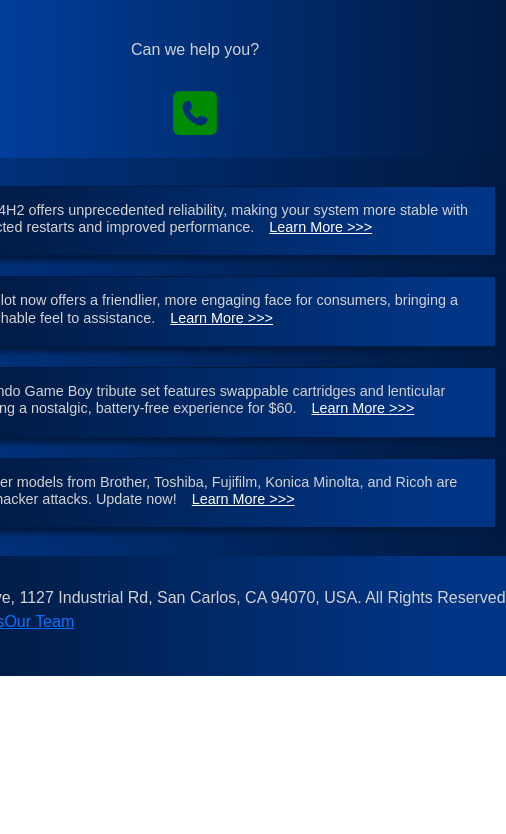
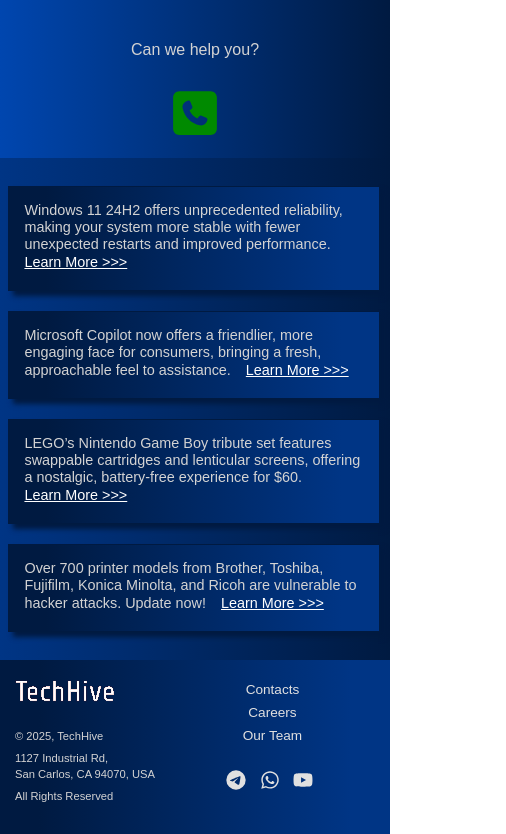
Before and after one commit to Alex-B012/techHive2, a React (Create React App) app: page / in a window 390 px wide. Shown: the part 933-1767 px from the top of the page, 506 px wide, since content can reach past the window. Before the commit the page ends 1609 px from the top, so only its background shows below. Built offline with nearby package versions, Linux system fonts and the light colour scheme; a web font is replaced by a local one.

Commit message:
footer completed

```diff
--- a/src/App.css
+++ b/src/App.css
@@ -16,7 +16,7 @@
   justify-content: center;
   display: grid;
   grid-template-columns: 1fr 0.4fr;
-  grid-template-rows: 60px 0fr 1fr 120px;
+  grid-template-rows: 60px 0fr 1fr 1fr;
   grid-template-areas:
     "header header"
     "video video"
@@ -28,10 +28,16 @@
   font-size: 16px;
 }
 
+@media screen and (max-width: 1500px) {
+  .App {
+    grid-template-rows: 60px 0fr 1fr 1fr;
+  }
+}
+
 @media screen and (max-width: 800px) {
   .App {
     grid-template-columns: 1fr;
-    grid-template-rows: 60px 0fr 1fr 1fr 120px;
+    grid-template-rows: 60px 0fr 1fr 1fr 1fr;
     grid-template-areas:
       "header "
       "video "
@@ -41,11 +47,10 @@
   }
 }
 
-
 @media screen and (max-width: 500px) {}
 
 @media screen and (max-height: 450px) and (max-width: 1000px) {
   .App {
-    grid-template-rows: 35px 0fr 1fr 120px;
+    grid-template-rows: 35px 0fr 1fr 1fr;
   }
 }
--- a/src/App.tsx
+++ b/src/App.tsx
@@ -16,6 +16,7 @@
   return (
     <div className="App">
       <Header />
+
       {isHomePage && <Video />}
       <Routes>
         <Route path="/" element={<Home />} />
--- a/src/components/Footer/AllRightsReserved/AllRightsReserved.tsx
+++ b/src/components/Footer/AllRightsReserved/AllRightsReserved.tsx
@@ -4,9 +4,12 @@
 function AllRightsReserved() {
    return (
       <div className="allRightsReserved__container">
-         <span className="allRightsReserved__span">{`${allRights.iconChar} ${allRights.year}, ${contact_info.company_name}, `}</span>
-         <span className="allRightsReserved__span">{`${contact_info.address}. `}</span>
-         <span className="allRightsReserved__span">{`${allRights.text}`}</span>
+         <div className="allRightsReserved__line">{`${allRights.iconChar} ${allRights.year}, ${contact_info.company_name} `}</div>
+         <div className="allRightsReserved__line ">
+            <span className="allRightsReserved__span">{`${contact_info.address.street}, `}</span>
+            <span className="allRightsReserved__span">{`${contact_info.address.city}, ${contact_info.address.state} ${contact_info.address.zipcode}, ${contact_info.address.country}`} </span>
+         </div>
+         <div className="allRightsReserved__line">{`${allRights.text}`}</div>
       </div>
    )
 }
--- a/src/components/Footer/AllRightsReserved/allRightsReserved.css
+++ b/src/components/Footer/AllRightsReserved/allRightsReserved.css
@@ -1,3 +1,28 @@
+.allRightsReserved__container {
+   display: grid;
+   grid-template-rows: 1fr 2fr 1fr;
+   row-gap: 5px;
+   font-size: 0.8em;
+   padding: 15px 0 0 30px;
+}
+
+.allRightsReserved__line {
+   display: grid;
+   white-space: nowrap;
+}
+
 .allRightsReserved__span {
    white-space: nowrap;
 }
+
+@media screen and (max-width: 700px) {
+   .allRightsReserved__container {
+      padding: 15px 0 0 15px;
+   }
+}
+
+@media screen and (max-width: 500px) {
+   .allRightsReserved__container {
+      font-size: 0.7em;
+   }
+}
--- a/src/components/Footer/Footer.tsx
+++ b/src/components/Footer/Footer.tsx
@@ -1,8 +1,9 @@
 import "./footer.css"
-import { headerLinks } from '../../data/data'
+import { headerLinks, headerOuterLinks } from '../../data/data'
 import Logo from '../Logo/Logo'
 import AllRightsReserved from './AllRightsReserved/AllRightsReserved'
 import FooterNav from "./FooterNav/FooterNav"
+import OuterLinks from "../OuterLinks/OuterLinks"
 
 function Footer() {
    return (
@@ -10,8 +11,14 @@
          <div className="footer__brandInfo">
             <Logo link={headerLinks[0]} />
             <AllRightsReserved />
+         </div>
+         <div className="footer__contantInfo">
             <FooterNav />
          </div>
+         <div className="footer__socials">
+            <OuterLinks links={headerOuterLinks} />
+         </div>
+
       </footer>
    )
 }
--- a/src/components/Footer/FooterNav/footerNav.css
+++ b/src/components/Footer/FooterNav/footerNav.css
@@ -0,0 +1,28 @@
+.footerNav__container {
+   display: grid;
+   grid-template-columns: repeat(3, minmax(80px, 90px));
+   column-gap: 10px;
+   align-items: center;
+   justify-content: center;
+   font-size: 0.95em;
+   text-align: center;
+}
+
+.footerNav__link {
+   text-decoration: none;
+   color: var(--link-color);
+}
+
+.footerNav__link:hover {
+   color: var(--link-color-hover)
+}
+
+@media screen and (max-width: 500px) {
+   .footerNav__container {
+      grid-template-columns: 1fr;
+      grid-template-rows: repeat(3, 1fr);
+      align-items: start;
+      row-gap: 3px;
+      font-size: 0.85em;
+   }
+}
--- a/src/components/Footer/footer.css
+++ b/src/components/Footer/footer.css
@@ -3,10 +3,60 @@
 }
 
 footer {
+   display: grid;
    grid-area: footer;
-   height: 120px;
    background-color: rgb(80, 80, 80);
    background: linear-gradient(270deg, var(--header-bg-color) 10%, var(--header-bg-color2)90%);
    /* box-shadow: -5px 0px 5px 5px var(--footer-bg-color-shadow); */
    z-index: 1;
 }
+
+.footer__section {
+   display: grid;
+   grid-template-columns: 0.3fr 1fr 0.3fr;
+   grid-template-areas:
+      "brandInfo contantInfo socials";
+   padding: 20px 0;
+   align-items: center;
+}
+
+.footer__brandInfo {
+   display: grid;
+   grid-area: brandInfo;
+   align-items: start;
+}
+
+.footer__contantInfo {
+   display: grid;
+   grid-area: contantInfo;
+   padding-top: 20px;
+}
+
+.footer__socials {
+   display: grid;
+   grid-area: socials;
+}
+
+@media screen and (max-width: 700px) {
+   .footer__section {
+      grid-template-columns: 3fr 7fr;
+      grid-template-rows: 1fr 1fr;
+      grid-template-areas:
+         "brandInfo contantInfo"
+         "brandInfo socials";
+   }
+}
+
+@media screen and (max-width: 500px) {
+   .footer__section .header__outerLinkList {
+      display: grid;
+   }
+
+   .footer__brandInfo .header__logo {
+      margin-top: -20px;
+   }
+
+   .footer__contantInfo {
+      padding-top: 0px;
+   }
+}
--- a/src/components/News/news.css
+++ b/src/components/News/news.css
@@ -4,6 +4,7 @@
    align-items: start;
    padding: 3.3vh 10px 3.3vh 3vh;
    background: linear-gradient(90deg, var(--header-bg-color) 0%, var(--header-bg-color2)100%);
+   height: 100%;
 }
 
 .news__cardsList {
--- a/src/data/data.ts
+++ b/src/data/data.ts
@@ -28,7 +28,13 @@
 export const contact_info = {
   company_name: "TechHive",
   phone: "+1 (123) 456-7890",
-  address: "1127 Industrial Rd, San Carlos, CA 94070, USA",
+  address: {
+    street: "1127 Industrial Rd",
+    city: "San Carlos",
+    state: "CA",
+    zipcode: "94070",
+    country: "USA"
+  },
   email: "info@techhive.com",
 }
 
```
